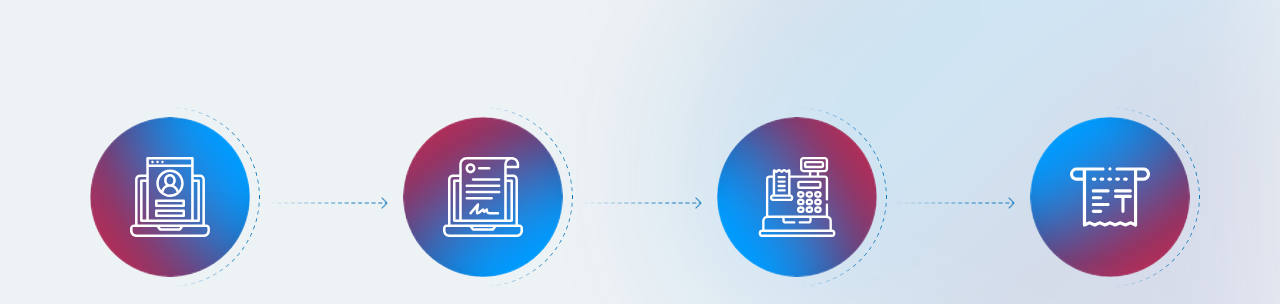
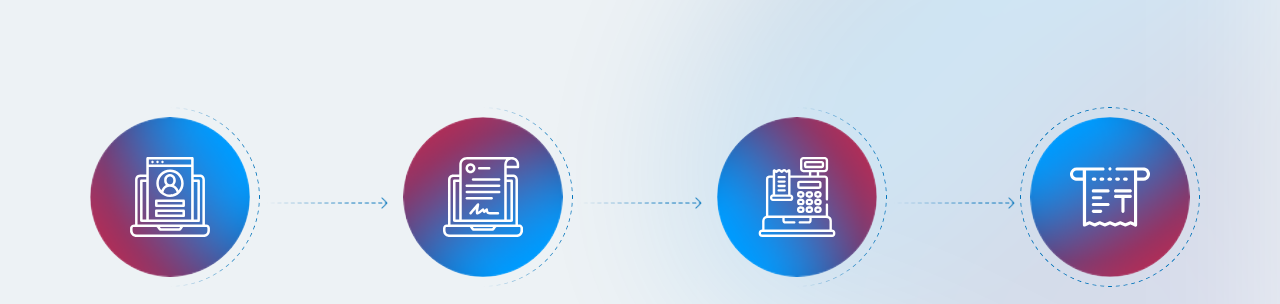
Before and after one commit to isemilia/kaztelecom, a website: page app/index.html in a window 1280 px wide. Shown: the part 1614-1918 px from the top of the page. Drawn offline with nearby package versions, Linux system fonts and the light colour scheme; a web font is replaced by a local one.

Commit message:
Adjuts circles

```diff
--- a/app/assets/css/sass/components/_activate.scss
+++ b/app/assets/css/sass/components/_activate.scss
@@ -53,6 +53,11 @@
                 border-radius: 100%;
                 background: url('../img/decorations/dashed-border-opaque.png') center center / cover no-repeat;
             }
+            &--full {
+                &::before {
+                    background: url('../img/decorations/dashed-border.png') center center / cover no-repeat;
+                }
+            }
         }
         &-title {
             margin-top: 30px;
--- a/app/index.html
+++ b/app/index.html
@@ -231,7 +231,7 @@
                 </div>
 
                 <div class="activate-item">
-                    <div class="activate-item-icon" style="--rotation: 0deg">
+                    <div class="activate-item-icon activate-item-icon--full" style="--rotation: 0deg">
                         <img src="assets/img/icons/activate-4.svg" alt="icon">
                     </div>
                     <h3 class="activate-item-title">Ввести в кассу идентификатор ОФД <br> и начать бить чеки</h3>
```
Also changed, not shown: app/assets/css/home.min.css, app/assets/img/decorations/dashed-border.png (added).
